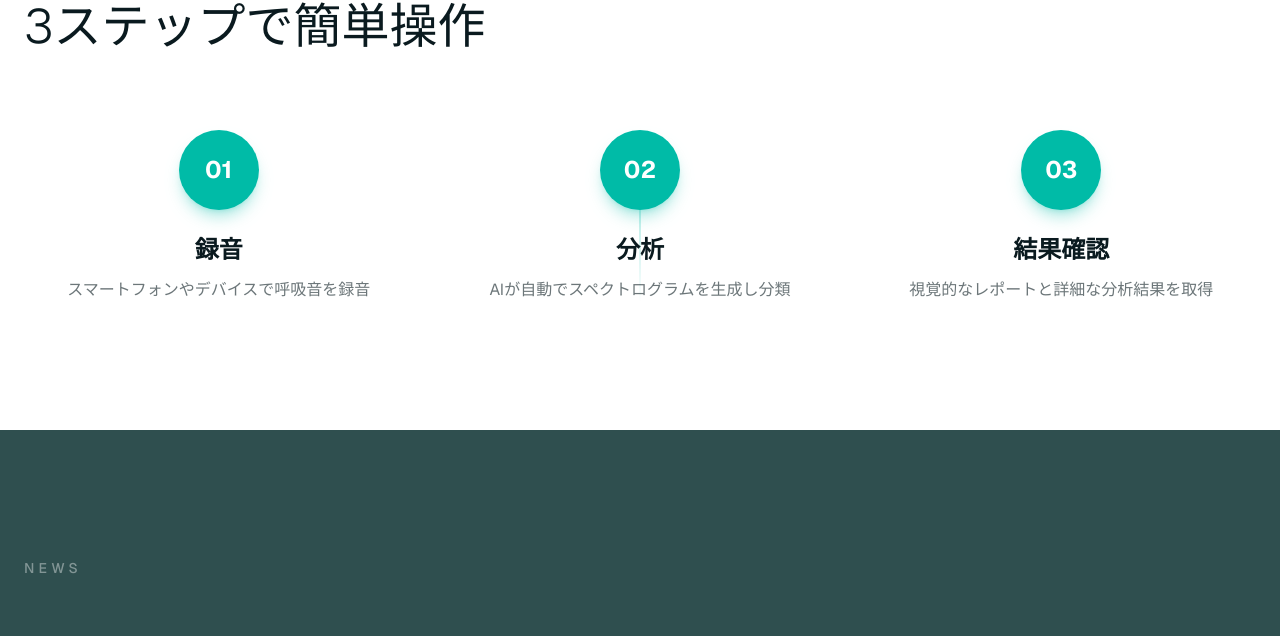
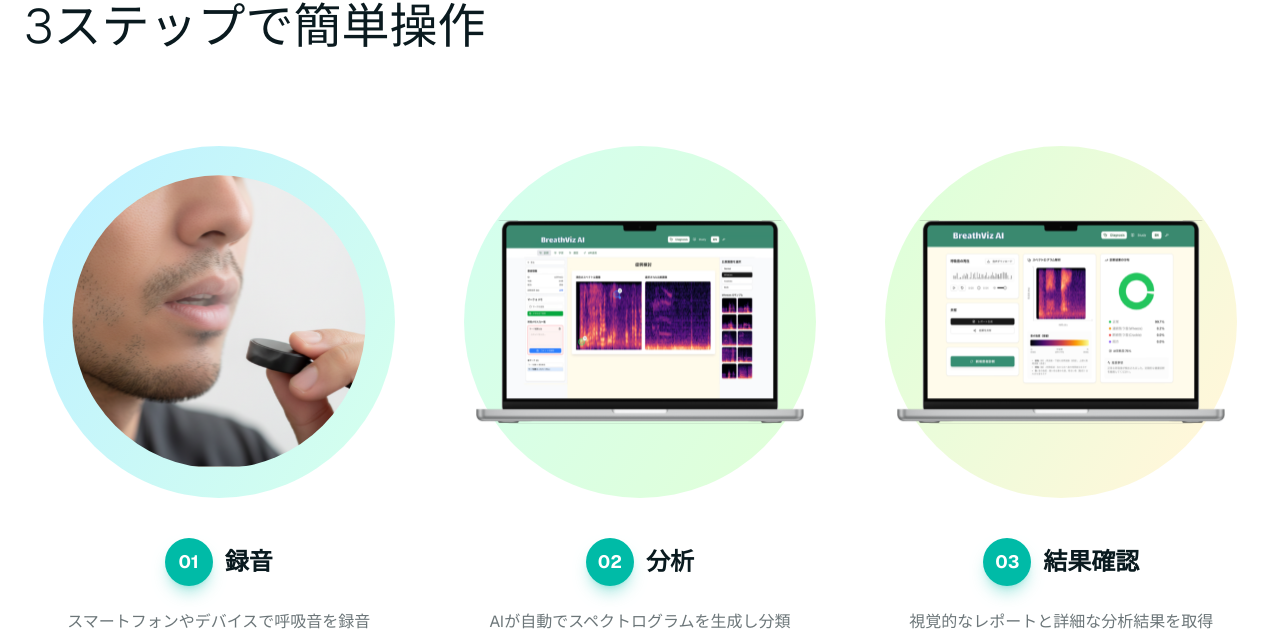
Before and after one commit to 0-s0g0/BreathVizAI-HP, a Next.js app: page / in a window 1280 px wide. Shown: the part 3670-4306 px from the top of the page. Built offline with nearby package versions, Linux system fonts and the light colour scheme.

Commit message:
how画像編集雨

```diff
--- a/app/Section/HowTo/HowToSection.tsx
+++ b/app/Section/HowTo/HowToSection.tsx
@@ -3,6 +3,7 @@
 import { AnimatedSection } from "@/app/Animation/AnimationSection"
 import { useTranslation } from "react-i18next"
 import { tKeys } from "@/i18n/keys"
+import Image from "next/image"
 
 type HowToStep = {
   readonly step: string
@@ -29,21 +30,36 @@ export function HowToSection() {
 
         <div className="relative">
           {/* Connection line */}
-          <div className="absolute left-1/2 top-0 hidden h-full w-px -translate-x-1/2 bg-gradient-to-b from-teal-500/0 via-teal-500/50 to-teal-500/0 lg:block" />
+          <div className="absolute left-1/2 top-0 hidden" />
 
           <div className="grid gap-12 lg:grid-cols-3 lg:gap-8">
-            {stepsData.map((step, index) => (
+            {stepsData.map((step, index) => {
+              const imagePath = `/How/How${parseInt(step.step, 10)}.svg`
+              return (
                 <AnimatedSection key={step.step} delay={index * 200}>
                   <div className="relative flex flex-col items-center text-center">
-                  {/* Step circle */}
-                  <div className="mb-6 flex h-20 w-20 items-center justify-center rounded-full bg-teal-500 text-2xl font-bold text-white shadow-lg shadow-teal-500/30">
+                    {/* Image */}
+                    <div className={`relative mb-6 aspect-square w-full max-w-sm overflow-hidden rounded-2xl ${
+                      step.step === "2" ? "bg-white" : ""
+                    }`}>
+                      <Image
+                        src={imagePath}
+                        alt={step.title}
+                        fill
+                        className="object-contain p-4"
+                      />
+                    </div>
+                    <div className="flex items-center gap-3 mb-6">
+                      <div className="flex items-center justify-center h-12 w-12 rounded-full bg-teal-500 text-lg font-bold text-white shadow-lg shadow-teal-500/30 flex-shrink-0">
                         {step.step}
                       </div>
-                  <h3 className="mb-3 text-2xl font-semibold text-[#0a1a1f]">{step.title}</h3>
+                      <h3 className="text-2xl font-semibold text-[#0a1a1f]">{step.title}</h3>
+                    </div>
                     <p className="text-[#0a1a1f]/60 max-w-xs">{step.description}</p>
                   </div>
                 </AnimatedSection>
-            ))}
+              )
+            })}
           </div>
         </div>
       </div>
```
Lines whose indentation alone changed are shown as unchanged.
